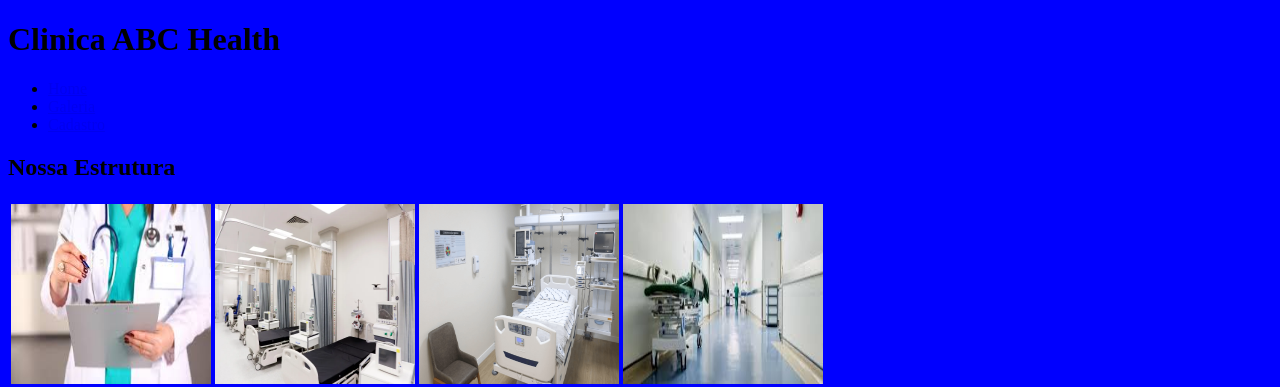
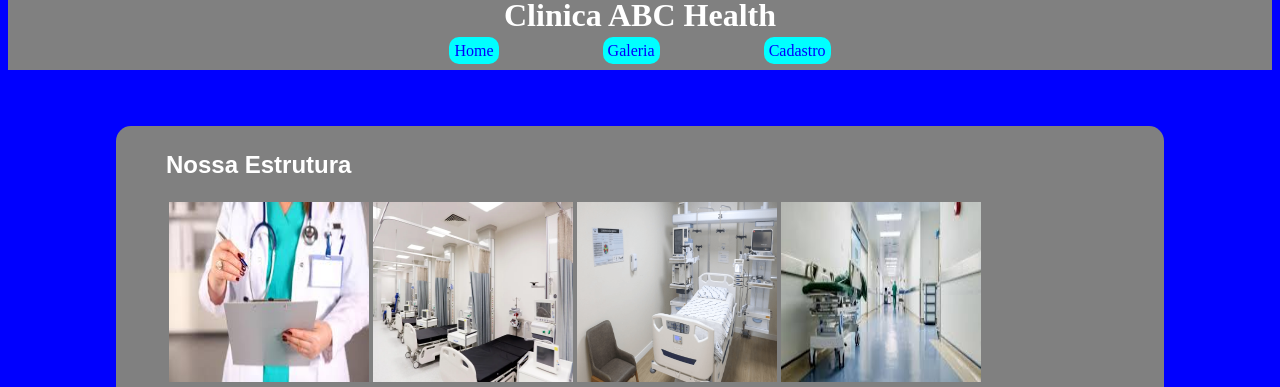
Before and after one commit to matabchoury/PPI, a PHP site: page /galeria.html in a window 1280 px wide. Shown: the top 387 px of the page. Run offline with PHP 8.4, Linux system fonts and the light colour scheme.

Commit message:
Meio trabalho feito

```diff
--- a/PPI/Trabalho3/exercicio2/assets/CSS/styles.css
+++ b/PPI/Trabalho3/exercicio2/assets/CSS/styles.css
@@ -5,28 +5,39 @@ body{
 
 section{
     width:  75%;
+
     margin: 5rem auto;
-    padding: 2% 0;
-    background-color: white;
+    padding: 5px 50px;
+    background-color: grey;
     font-family: Arial, Helvetica, sans-serif;
-    color: #444;
+    color: white;
     border-radius: 15px;
 }
-
 .cabecalho{
-    background-color: white;
+    background-color: gray;
     text-align: center;
     width:  100%;
     margin: -1.5rem 0;
-    color: #444;
-    box-shadow: 5px 5px 5px gray;
+    color: white;
 }
 .navegacao{
-    background-color: white;
+    background-color: grey;
     text-align: center;
+    padding: 10px;
+    margin: -1.5rem 0;
+}
+.navegacao a{
+    margin: 0 50px;
+    color: blue;
+    text-decoration: none;
+    background-color: aqua;
     padding: 5px;
-    margin: -2rem 0;
-    color: purple;
-    font-style: italic;
-    box-shadow: 5px 5px 5px gray;
+    border-radius: 10px;
 }
+.navegacao a:hover{
+    color: white;
+    text-decoration: none;
+    background-color: red;
+    padding: 5px;
+    border-radius: 10px;
+}
--- a/PPI/Trabalho3/exercicio2/galeria.html
+++ b/PPI/Trabalho3/exercicio2/galeria.html
@@ -7,15 +7,17 @@
     <link rel="stylesheet" href="assets/CSS/styles.css">
 </head>
 <body>
-    <header><h1>Clinica ABC Health</h1></header>
-    <nav>
-        <ul>
-            <li> <a href="index.html">Home</a></li>
-            <li><a href="galeria.html">Galeria</a></li>
-            <li><a href="cadastro.html">Cadastro</a></li>
-        </ul>
+    <header class="cabecalho">
+        <h1>Clinica ABC Health</h1>
+      </header>
+
+    <nav class="navegacao">
+         <a href="index.html">Home</a>
+         <a href="galeria.html">Galeria</a>
+         <a href="cadastro.html">Cadastro</a>
     </nav>
     <main>
+        <section>
         <h2>Nossa Estrutura</h2>
         <table>
             <tr>
@@ -31,7 +33,8 @@
                 <td><img src="images/b8.webp" alt="Imagem Hospital de fora" width="200" height="180"></td>
             </tr>
         </table>
+        <footer><i>Av. João Naves de Ávila, Santa Mônica, Ubelândia</i></footer>
+        </section>
     </main>
-    <footer><i>Av. João Naves de Ávila, Santa Mônica, Ubelândia</i></footer>
 </body>
 </html>
```
Also changed, not shown: PPI/Trabalho3/exercicio2/cadastro.html (+12 -10 lines), PPI/Trabalho3/exercicio2/index.html (+10 -10 lines).
